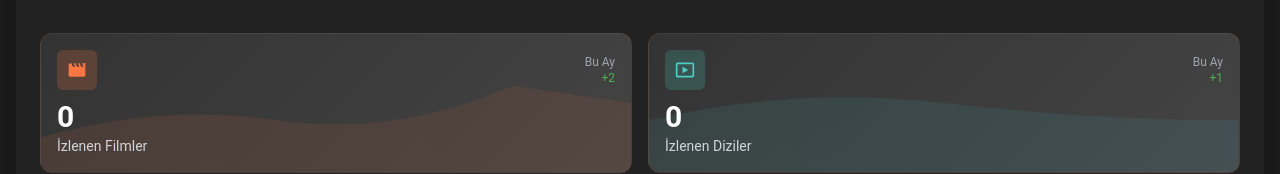
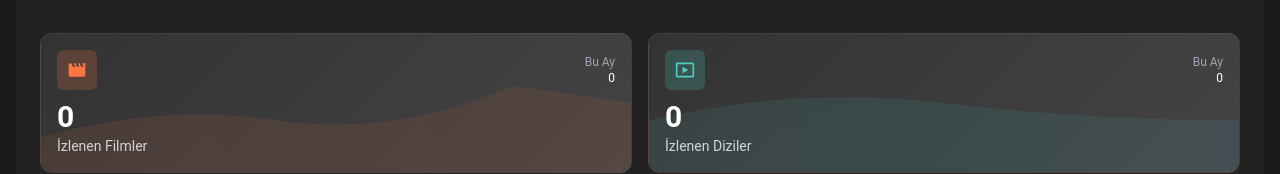
Before and after one commit to Deus09/panda-figma, a React (Vite) app in the folder panda-flicks/: page /profile in a window 1280 px wide. Shown: the part 356-530 px from the top of the page. Built offline with nearby package versions, Linux system fonts and the light colour scheme; the HTML template or start-up script is replaced by a standard one.

Commit message:
Implement comprehensive profile statistics on the Profile page, including average rating calculation, monthly watched movie and TV show counts, favorite genre identification, and viewing trends. Update UI to reflect these statistics dynamically, enhancing user engagement and experience.

```diff
--- a/panda-flicks/src/pages/profile.tsx
+++ b/panda-flicks/src/pages/profile.tsx
@@ -163,6 +163,219 @@ const Profile: React.FC = () => {
     return watchedMovies
       .sort((a, b) => new Date(b.updatedAt).getTime() - new Date(a.updatedAt).getTime())
       .slice(0, 5);
+  };
+
+  // Ortalama puan hesaplama
+  const getAverageRating = () => {
+    if (!profile) return { average: 0, total: 0 };
+    const logs = LocalStorageService.getMovieLogs();
+    const watchedLogs = logs.filter(log => log.type === 'watched' && log.rating);
+
+    if (watchedLogs.length === 0) return { average: 0, total: 0 };
+
+    const totalRating = watchedLogs.reduce((sum, log) => {
+      const rating = parseFloat(log.rating);
+      return sum + (isNaN(rating) ? 0 : rating);
+    }, 0);
+
+    const average = totalRating / watchedLogs.length;
+    return { average: Math.round(average * 10) / 10, total: watchedLogs.length };
+  };
+
+  // Bu ay izlenen film sayısı
+  const getThisMonthWatched = () => {
+    if (!profile) return { count: 0, trend: 0 };
+    const logs = LocalStorageService.getMovieLogs();
+    const now = new Date();
+    const currentMonth = now.getMonth();
+    const currentYear = now.getFullYear();
+
+    // Bu ay izlenenler
+    const thisMonthLogs = logs.filter(log => {
+      const logDate = new Date(log.date);
+      return log.type === 'watched' &&
+             logDate.getMonth() === currentMonth &&
+             logDate.getFullYear() === currentYear;
+    });
+
+    // Geçen ay izlenenler
+    const lastMonthLogs = logs.filter(log => {
+      const logDate = new Date(log.date);
+      const lastMonth = currentMonth === 0 ? 11 : currentMonth - 1;
+      const lastYear = currentMonth === 0 ? currentYear - 1 : currentYear;
+      return log.type === 'watched' &&
+             logDate.getMonth() === lastMonth &&
+             logDate.getFullYear() === lastYear;
+    });
+
+    const trend = thisMonthLogs.length - lastMonthLogs.length;
+    return { count: thisMonthLogs.length, trend };
+  };
+
+  // En çok izlenen tür
+  const getFavoriteGenre = () => {
+    if (!profile) return 'Henüz Yok';
+    const logs = LocalStorageService.getMovieLogs();
+    const watchedLogs = logs.filter(log => log.type === 'watched' && log.genres);
+
+    if (watchedLogs.length === 0) return 'Henüz Yok';
+
+    const genreCounts: { [key: string]: number } = {};
+
+    watchedLogs.forEach(log => {
+      if (log.genres) {
+        log.genres.forEach(genre => {
+          const normalizedGenre = genre.toLowerCase();
+          genreCounts[normalizedGenre] = (genreCounts[normalizedGenre] || 0) + 1;
+        });
+      }
+    });
+
+    if (Object.keys(genreCounts).length === 0) return 'Henüz Yok';
+
+    const favoriteGenre = Object.entries(genreCounts)
+      .sort(([,a], [,b]) => b - a)[0][0];
+
+    // Türkçe karşılıkları
+    const genreTranslations: { [key: string]: string } = {
+      'drama': 'Drama',
+      'comedy': 'Komedi',
+      'komedi': 'Komedi',
+      'action': 'Aksiyon',
+      'aksiyon': 'Aksiyon',
+      'thriller': 'Gerilim',
+      'horror': 'Korku',
+      'korku': 'Korku',
+      'romance': 'Romantik',
+      'romantik': 'Romantik',
+      'sci-fi': 'Bilim Kurgu',
+      'science fiction': 'Bilim Kurgu',
+      'fantasy': 'Fantastik',
+      'fantastik': 'Fantastik',
+      'adventure': 'Macera',
+      'macera': 'Macera',
+      'crime': 'Suç',
+      'suç': 'Suç',
+      'mystery': 'Gizem',
+      'gizem': 'Gizem',
+      'animation': 'Animasyon',
+      'animasyon': 'Animasyon',
+      'documentary': 'Belgesel',
+      'belgesel': 'Belgesel'
+    };
+
+    return genreTranslations[favoriteGenre] || favoriteGenre.charAt(0).toUpperCase() + favoriteGenre.slice(1);
+  };
+
+  // Zaman tüneli hesaplama
+  const getTimeTimeline = () => {
+    if (!profile) return { progress: 0, era: '2020\'ler' };
+    const logs = LocalStorageService.getMovieLogs();
+    const watchedLogs = logs.filter(log => log.type === 'watched' && log.releaseYear);
+
+    if (watchedLogs.length === 0) return { progress: 0, era: '2020\'ler' };
+
+    const years = watchedLogs.map(log => log.releaseYear!).sort((a, b) => a - b);
+    const oldestYear = years[0];
+    const newestYear = years[years.length - 1];
+
+    // Hangi dönemde daha çok film var
+    const eraCounts = {
+      '90s': years.filter(year => year >= 1990 && year < 2000).length,
+      '2000s': years.filter(year => year >= 2000 && year < 2010).length,
+      '2010s': years.filter(year => year >= 2010 && year < 2020).length,
+      '2020s': years.filter(year => year >= 2020).length
+    };
+
+    const dominantEra = Object.entries(eraCounts)
+      .sort(([,a], [,b]) => b - a)[0][0];
+
+    // Progress hesaplama (yıl aralığına göre)
+    const totalRange = newestYear - oldestYear;
+    const currentYear = new Date().getFullYear();
+    const progress = totalRange > 0 ? Math.min(((currentYear - oldestYear) / totalRange) * 100, 100) : 0;
+
+    const eraLabels = {
+      '90s': '90\'lar',
+      '2000s': '2000\'ler',
+      '2010s': '2010\'lar',
+      '2020s': '2020\'ler'
+    };
+
+    return { progress: Math.round(progress), era: eraLabels[dominantEra as keyof typeof eraLabels] };
+  };
+
+  // Bu ay izlenen film sayısı (ayrı fonksiyon)
+  const getThisMonthMovies = () => {
+    if (!profile) return { count: 0, trend: 0 };
+    const logs = LocalStorageService.getMovieLogs();
+    const now = new Date();
+    const currentMonth = now.getMonth();
+    const currentYear = now.getFullYear();
+
+    // Bu ay izlenen filmler
+    const thisMonthLogs = logs.filter(log => {
+      const logDate = new Date(log.date);
+      return log.type === 'watched' &&
+             log.mediaType === 'movie' &&
+             logDate.getMonth() === currentMonth &&
+             logDate.getFullYear() === currentYear;
+    });
+
+    // Geçen ay izlenen filmler
+    const lastMonthLogs = logs.filter(log => {
+      const logDate = new Date(log.date);
+      const lastMonth = currentMonth === 0 ? 11 : currentMonth - 1;
+      const lastYear = currentMonth === 0 ? currentYear - 1 : currentYear;
+      return log.type === 'watched' &&
+             log.mediaType === 'movie' &&
+             logDate.getMonth() === lastMonth &&
+             logDate.getFullYear() === lastYear;
+    });
+
+    const trend = thisMonthLogs.length - lastMonthLogs.length;
+    return { count: thisMonthLogs.length, trend };
+  };
+
+  // Bu ay izlenen dizi sayısı
+  const getThisMonthTvShows = () => {
+    if (!profile) return { count: 0, trend: 0 };
+    const logs = LocalStorageService.getMovieLogs();
+    const now = new Date();
+    const currentMonth = now.getMonth();
+    const currentYear = now.getFullYear();
+
+    // Bu ay izlenen diziler
+    const thisMonthLogs = logs.filter(log => {
+      const logDate = new Date(log.date);
+      return log.type === 'watched' &&
+             log.mediaType === 'tv' &&
+             logDate.getMonth() === currentMonth &&
+             logDate.getFullYear() === currentYear;
+    });
+
+    // Geçen ay izlenen diziler
+    const lastMonthLogs = logs.filter(log => {
+      const logDate = new Date(log.date);
+      const lastMonth = currentMonth === 0 ? 11 : currentMonth - 1;
+      const lastYear = currentMonth === 0 ? currentYear - 1 : currentYear;
+      return log.type === 'watched' &&
+             log.mediaType === 'tv' &&
+             logDate.getMonth() === lastMonth &&
+             logDate.getFullYear() === lastYear;
+    });
+
+    const trend = thisMonthLogs.length - lastMonthLogs.length;
+    return { count: thisMonthLogs.length, trend };
+  };
+
+  // Günlük ortalama izleme süresi
+  const getDailyAverageWatchTime = () => {
+    if (!profile) return 0;
+    const joinDate = new Date(profile.joinDate);
+    const now = new Date();
+    const daysSinceJoin = Math.max(1, Math.floor((now.getTime() - joinDate.getTime()) / (1000 * 60 * 60 * 24)));
+    return Math.round(profile.totalWatchTimeMinutes / daysSinceJoin);
   };
 
   const getCurrentAvatar = () => {
@@ -569,7 +782,12 @@ const Profile: React.FC = () => {
                   </div>
                   <div className="text-right">
                     <p className="text-xs text-gray-400 font-poppins">Bu Ay</p>
-                    <p className="text-xs text-[#4CAF50] font-poppins">+2</p>
+                    <p className={`text-xs font-poppins ${
+                      getThisMonthMovies().trend > 0 ? 'text-[#4CAF50]' :
+                      getThisMonthMovies().trend < 0 ? 'text-[#FF6B6B]' : 'text-white'
+                    }`}>
+                      {getThisMonthMovies().trend > 0 ? '+' : ''}{getThisMonthMovies().trend}
+                    </p>
                   </div>
                 </div>
                 <p className={`${styles.numberCounter} text-3xl font-bold text-white font-poppins mb-1 leading-none`}>{profile.watchedMovieCount}</p>
@@ -600,7 +818,12 @@ const Profile: React.FC = () => {
                   </div>
                   <div className="text-right">
                     <p className="text-xs text-gray-400 font-poppins">Bu Ay</p>
-                    <p className="text-xs text-[#4CAF50] font-poppins">+1</p>
+                    <p className={`text-xs font-poppins ${
+                      getThisMonthTvShows().trend > 0 ? 'text-[#4CAF50]' :
+                      getThisMonthTvShows().trend < 0 ? 'text-[#FF6B6B]' : 'text-white'
+                    }`}>
+                      {getThisMonthTvShows().trend > 0 ? '+' : ''}{getThisMonthTvShows().trend}
+                    </p>
                   </div>
                 </div>
                 <p className={`${styles.numberCounter} text-3xl font-bold text-white font-poppins mb-1 leading-none`}>{profile.watchedTvCount}</p>
@@ -664,7 +887,7 @@ const Profile: React.FC = () => {
                   <div className="text-right">
                     <p className="text-xs text-gray-400 font-poppins">Günlük</p>
                     <p className="text-xs text-white font-poppins">
-                      {Math.round(profile.totalWatchTimeMinutes / Math.max(1, Math.floor((Date.now() - new Date(profile.joinDate).getTime()) / (1000 * 60 * 60 * 24))))}dk
+                      {getDailyAverageWatchTime()}dk
                     </p>
                   </div>
                 </div>
@@ -705,18 +928,23 @@ const Profile: React.FC = () => {
                       stroke="#FE7743"
                       strokeWidth="2"
                       fill="none"
-                      strokeDasharray={`${85 * 0.88} 88`}
+                      strokeDasharray={`${(getAverageRating().average / 10) * 88} 88`}
                       strokeLinecap="round"
                       className="transition-all duration-1000"
                     />
                   </svg>
                   <div className="absolute inset-0 flex items-center justify-center">
-                    <span className="text-white font-bold text-sm">8.5</span>
+                    <span className="text-white font-bold text-sm">{getAverageRating().average || '0'}</span>
                   </div>
                 </div>
                 <div>
                   <p className="text-gray-300 text-sm font-poppins">Ortalama Puan</p>
-                  <p className="text-white font-semibold font-poppins">Mükemmel</p>
+                  <p className="text-white font-semibold font-poppins">
+                    {getAverageRating().average >= 8 ? 'Mükemmel' :
+                     getAverageRating().average >= 7 ? 'Çok İyi' :
+                     getAverageRating().average >= 6 ? 'İyi' :
+                     getAverageRating().average >= 5 ? 'Orta' : 'Geliştirilebilir'}
+                  </p>
                 </div>
               </div>
 
@@ -730,7 +958,7 @@ const Profile: React.FC = () => {
                 <div>
                   <p className="text-gray-300 text-sm font-poppins">Favori Tür</p>
                   <span className={`${styles.chipComponent} inline-block bg-[#4ECDC4] text-white px-3 py-1 rounded-full text-sm font-medium`}>
-                    {profile.favoriteGenres[0] || 'Henüz Yok'}
+                    {getFavoriteGenre()}
                   </span>
                 </div>
               </div>
@@ -745,10 +973,16 @@ const Profile: React.FC = () => {
                 <div>
                   <p className="text-gray-300 text-sm font-poppins">Bu Ay İzlenen</p>
                   <div className="flex items-center space-x-2">
-                    <span className="text-white font-semibold font-poppins">12 Film</span>
-                    <span className={`${styles.trendIndicator} text-[#4CAF50] text-xs font-medium bg-[#4CAF50]/20 px-2 py-1 rounded-full`}>
-                      +2 ↗
-                    </span>
+                    <span className="text-white font-semibold font-poppins">{getThisMonthWatched().count} Film</span>
+                    {getThisMonthWatched().trend !== 0 && (
+                      <span className={`${styles.trendIndicator} text-xs font-medium px-2 py-1 rounded-full ${
+                        getThisMonthWatched().trend > 0
+                          ? 'text-[#4CAF50] bg-[#4CAF50]/20'
+                          : 'text-[#FF6B6B] bg-[#FF6B6B]/20'
+                      }`}>
+                        {getThisMonthWatched().trend > 0 ? '+' : ''}{getThisMonthWatched().trend} {getThisMonthWatched().trend > 0 ? '↗' : '↘'}
+                      </span>
+                    )}
                   </div>
                 </div>
               </div>
@@ -764,7 +998,7 @@ const Profile: React.FC = () => {
                   <p className="text-gray-300 text-sm font-poppins mb-2">Zaman Tüneli</p>
                   <div className="flex space-x-1">
                     <div className={`${styles.timelineProgress} flex-1 bg-[#333] rounded-full h-2`}>
-                      <div className="bg-gradient-to-r from-[#FF6B6B] to-[#FE7743] h-2 rounded-full" style={{width: '30%'}}></div>
+                      <div className="bg-gradient-to-r from-[#FF6B6B] to-[#FE7743] h-2 rounded-full" style={{width: `${getTimeTimeline().progress}%`}}></div>
                     </div>
                   </div>
                   <div className="flex justify-between text-xs text-gray-400 mt-1">
```
